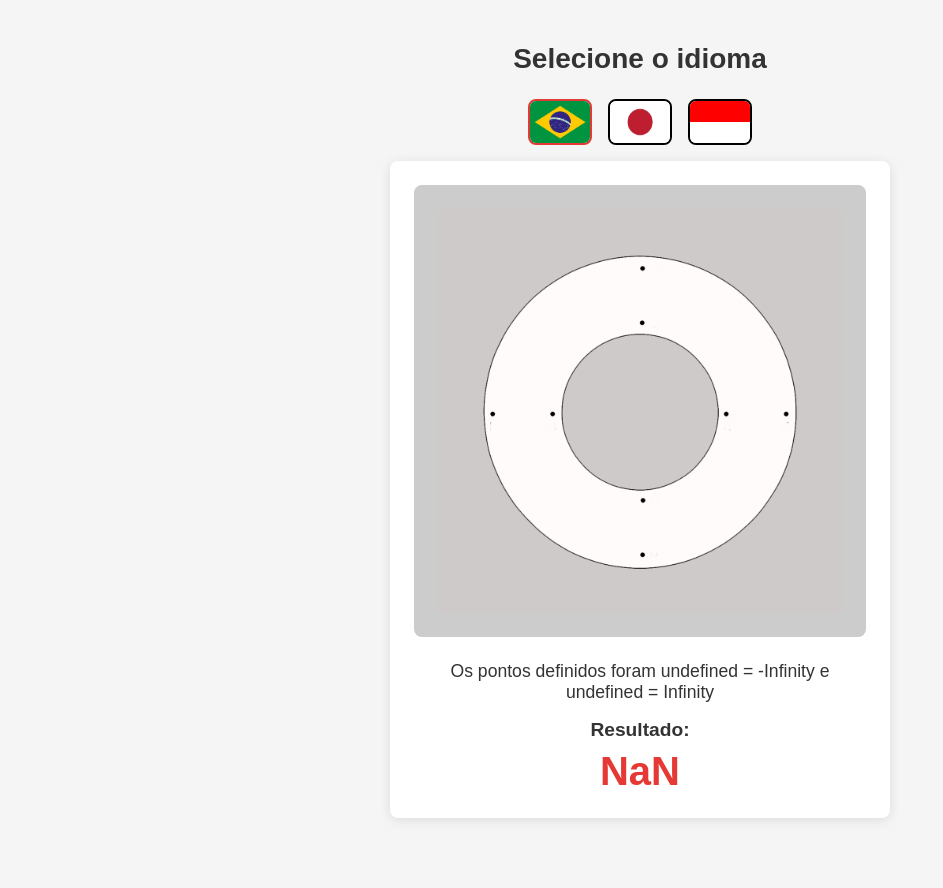
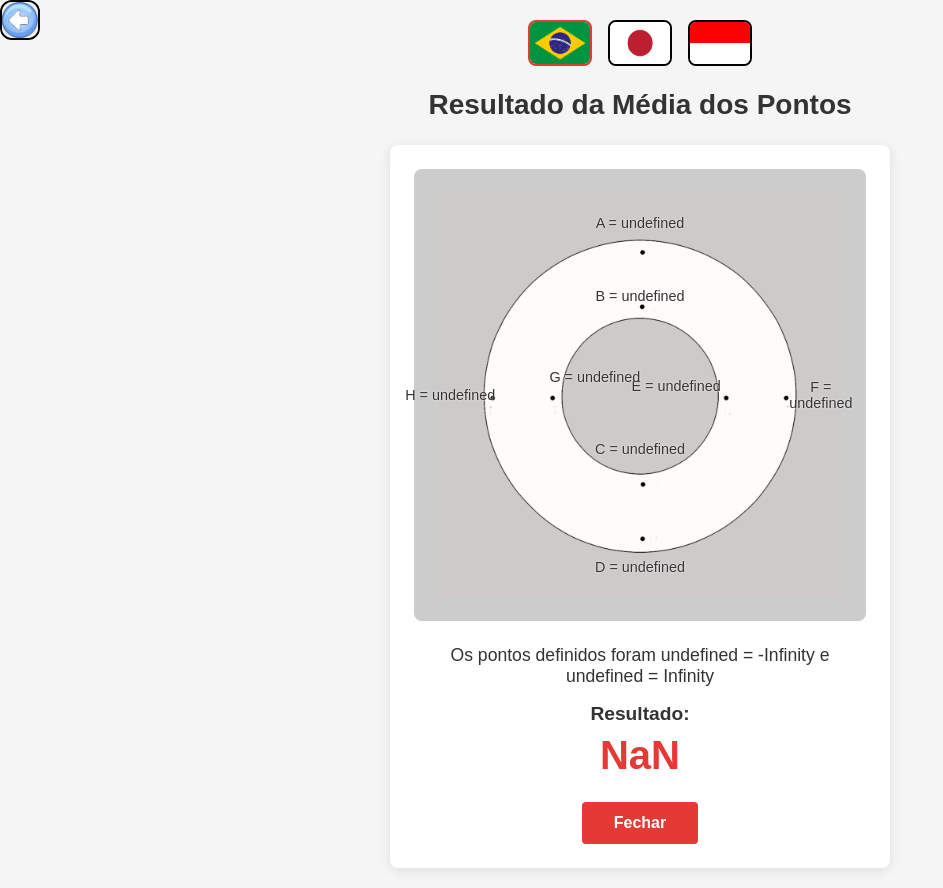
Before and after one commit to robertotuji/doramu_media_point, a plain HTML site: page pagina2.html in a window 1280 px wide. Shown: the whole page, without its empty margins (0-943 px from the left). Before the commit the page ends 838 px from the top, so only its background shows below. Drawn offline with Linux system fonts and the light colour scheme.

Commit message:
Add files via upload

```diff
--- a/pagina2.html
+++ b/pagina2.html
@@ -5,6 +5,12 @@
   <meta name="viewport" content="width=device-width, initial-scale=1.0"/>
   <title>Resultado da Média dos Pontos</title>
   <link rel="manifest" href="manifest.json"/>
+  <meta name="theme-color" content="#ff8800"/>
+  <link rel="apple-touch-icon" href="app-icon.png" sizes="180x180"/>
+  <meta name="apple-mobile-web-app-capable" content="yes"/>
+  <meta name="apple-mobile-web-app-status-bar-style" content="black-translucent"/>
+  <meta name="apple-mobile-web-app-title" content="Calc-Média"/>
+
   <style>
     :root {
       --primary-color: #e53935;
@@ -12,64 +18,62 @@
       --text-dark: #333;
       --shadow: rgba(0,0,0,0.1);
     }
-    * { box-sizing: border-box; }
+    * { box-sizing:border-box }
     body {
-      margin: 0; padding: 20px;
-      font-family: Arial, sans-serif;
-      background: var(--bg-light);
-      color: var(--text-dark);
-      text-align: center;
+      margin:0; padding:20px;
+      font-family:Arial,sans-serif;
+      background:var(--bg-light);
+      color:var(--text-dark);
+      text-align:center;
+      position:relative;
     }
     #language-switcher {
-      display: flex;
-      justify-content: center;
-      gap: 16px;
-      margin-bottom: 16px;
+      display:flex;
+      justify-content:center;
+      gap:16px;
+      margin-bottom:16px;
     }
-    #language-switcher img {
-      width: 64px;
-      cursor: pointer;
-      border-radius: 8px;
-      border: 2px solid #000;
-      transition: border-color 0.2s;
+    img.flag {
+      width:64px; cursor:pointer;
+      border:2px solid #000; border-radius:8px;
     }
-    #language-switcher img.selected {
-      border-color: var(--primary-color);
+    img.flag.selected { border-color:var(--primary-color); }
+    .icon-btn {
+      width:40px; height:40px;
+      position:absolute; top:0;
+      background:#fff; border:2px solid #000;
+      border-radius:12px;
+      display:flex; align-items:center; justify-content:center;
+      cursor:pointer;
     }
-    #langTitle {
-      font-size: 1.75em;
-      margin-bottom: 24px;
-      font-weight: 600;
+    #btn-back  { left:0;  }
+    /* close foi removido */
+
+    h2#langTitle {
+      font-size:1.75em; margin-bottom:24px; font-weight:600;
     }
     .container {
-      max-width: 500px;
-      margin: 0 auto;
-      background: #fff;
-      padding: 24px;
-      border-radius: 8px;
-      box-shadow: 0 2px 12px var(--shadow);
+      max-width:500px; margin:0 auto;
+      background:#fff; padding:24px;
+      border-radius:8px; box-shadow:0 2px 12px var(--shadow);
     }
     .diagram {
-      position: relative;
-      background: #ccc;
-      border-radius: 8px;
-      padding: 24px;
-      margin-bottom: 24px;
+      position:relative;
+      background:#ccc;
+      border-radius:8px;
+      padding:24px; margin-bottom:24px;
     }
     .diagram img {
-      width: 100%;
-      height: auto;
-      display: block;
+      width:100%; height:auto; display:block;
     }
     .label {
-      position: absolute;
-      font-size: 0.9em;
-      color: var(--text-dark);
-      text-shadow: 0 0 2px #fff;
+      position:absolute; font-size:.9em;
+      text-shadow:0 0 2px #fff;
+      color:var(--text-dark);
     }
     .label.red {
-      color: var(--primary-color);
-      font-weight: bold;
+      color:var(--primary-color);
+      font-weight:bold;
     }
     .A { top:12%; left:50%; transform:translate(-50%,-50%); }
     .B { top:28%; left:50%; transform:translate(-50%,-50%); }
@@ -78,38 +82,45 @@
     .E { top:48%; left:58%; transform:translate(-50%,-50%); }
     .F { top:50%; left:90%; transform:translate(-50%,-50%); }
     .G { top:46%; left:40%; transform:translate(-50%,-50%); }
-    .H { top:50%; left:8%; transform:translate(-50%,-50%); }
+    .H { top:50%; left:8%;  transform:translate(-50%,-50%); }
+
     .summary {
-      font-size: 1.1em;
-      margin-bottom: 16px;
-      font-weight: 500;
+      font-size:1.1em; margin-bottom:16px;
     }
     .result-title {
-      font-size: 1.2em;
-      margin-bottom: 8px;
-      font-weight: 600;
+      font-size:1.2em; margin-bottom:8px; font-weight:600;
     }
     .result {
-      font-size: 2.5em;
-      color: var(--primary-color);
-      font-weight: 700;
-      margin-bottom: 0;
+      font-size:2.5em; color:var(--primary-color);
+      font-weight:700; margin:0;
+    }
+    button {
+      margin-top:24px;
+      padding:12px 32px;
+      font-size:1em; font-weight:600;
+      color:#fff; background:var(--primary-color);
+      border:none; border-radius:4px;
+      cursor:pointer;
     }
     @media(max-width:520px) {
-      #language-switcher img { width:48px; }
+      img.flag { width:48px; }
       .container, .diagram { padding:16px; }
-      #langTitle { font-size:1.5em; }
-      .result { font-size:2em; }
+      h2#langTitle { font-size:1.5em;}
+      .result { font-size:2em;}
     }
   </style>
 </head>
 <body>
-  <h2 id="langTitle">Selecione o idioma</h2>
+
   <div id="language-switcher">
-    <img src="brazil.png" alt="Português" id="flag-pt" onclick="selectLang('pt')"/>
-    <img src="japan.png"  alt="日本語"     id="flag-ja" onclick="selectLang('ja')"/>
-    <img src="indonesia.png" alt="Bahasa Indonesia" id="flag-id" onclick="selectLang('id')"/>
+    <img src="back.png"    alt="Voltar"        class="icon-btn" id="btn-back" onclick="goBack()"/>
+    <img src="brazil.png"  alt="Português"     class="flag"     id="flag-pt" onclick="selectLang('pt')"/>
+    <img src="japan.png"   alt="日本語"         class="flag"     id="flag-ja" onclick="selectLang('ja')"/>
+    <img src="indonesia.png" alt="Bahasa Indonesia" class="flag" id="flag-id" onclick="selectLang('id')"/>
+    <!-- botão close removido -->
   </div>
+
+  <h2 id="langTitle">Resultado da Média dos Pontos</h2>
 
   <div class="container">
     <div class="diagram">
@@ -123,71 +134,76 @@
       <span id="lblG" class="label G"></span>
       <span id="lblH" class="label H"></span>
     </div>
-    <div class="summary" id="summary"></div>
+
+    <div class="summary"    id="summary"></div>
     <div class="result-title" id="resLabel"></div>
-    <div class="result" id="result"></div>
+    <div class="result"     id="result"></div>
+
+    <button onclick="goBack()">Fechar</button>
   </div>
 
   <script>
     const texts2 = {
       pt: {
-        langTitle: 'Selecione o idioma',
+        langTitle: 'Resultado da Média dos Pontos',
         res: 'Resultado:',
-        summary: (max,min,Lmax,Lmin) =>
-          `Os pontos definidos foram ${Lmax} = ${max} e ${Lmin} = ${min}`
+        summary: (max,min,Lmax,Lmin)=>
+          `Os pontos definidos foram ${Lmax} = ${max} e ${Lmin} = ${min}`,
+        btnClose: 'Fechar'
       },
       ja: {
-        langTitle: '言語を選択',
+        langTitle: '平均結果',
         res: '結果:',
-        summary: (max,min,Lmax,Lmin) =>
-          `設定された点は ${Lmax} = ${max} と ${Lmin} = ${min}`
+        summary: (max,min,Lmax,Lmin)=>
+          `設定された点は ${Lmax} = ${max} と ${Lmin} = ${min}`,
+        btnClose: '閉じる'
       },
       id: {
-        langTitle: 'Pilih bahasa',
+        langTitle: 'Hasil Rata-Rata Titik',
         res: 'Hasil:',
-        summary: (max,min,Lmax,Lmin) =>
-          `Titik yang ditentukan adalah ${Lmax} = ${max} dan ${Lmin} = ${min}`
+        summary: (max,min,Lmax,Lmin)=>
+          `Titik yang ditentukan adalah ${Lmax} = ${max} dan ${Lmin} = ${min}`,
+        btnClose: 'Tutup'
       }
     };
 
     function selectLang(lang) {
       sessionStorage.setItem('lang', lang);
-      document.querySelectorAll('#language-switcher img')
-        .forEach(img => img.classList.remove('selected'));
-      document.getElementById('flag-' + lang).classList.add('selected');
+      document.querySelectorAll('img.flag').forEach(f=>f.classList.remove('selected'));
+      document.getElementById(`flag-${lang}`).classList.add('selected');
       document.getElementById('langTitle').textContent = texts2[lang].langTitle;
-      document.getElementById('resLabel').textContent   = texts2[lang].res;
-      const { max,min,Lmax,Lmin } = window._calcInfo;
-      document.getElementById('summary').textContent =
-        texts2[lang].summary(max,min,Lmax,Lmin);
+      document.getElementById('resLabel').textContent = texts2[lang].res;
+      document.querySelector('button').textContent = texts2[lang].btnClose;
     }
 
-    window.addEventListener('DOMContentLoaded', () => {
+    function goBack(){
+      sessionStorage.removeItem('points');
+      window.location.href = 'index.html';
+    }
+
+    window.addEventListener('DOMContentLoaded', ()=>{
       const lang = sessionStorage.getItem('lang') || 'pt';
       const keys = ['A','B','C','D','E','F','G','H'];
-      const pts  = JSON.parse(sessionStorage.getItem('points') || '[]');
-      const max  = Math.max(...pts), min = Math.min(...pts);
-      const avg  = (max + min) / 2;
-      const idxMax = pts.indexOf(max), idxMin = pts.indexOf(min);
-      const Lmax = keys[idxMax], Lmin = keys[idxMin];
-      window._calcInfo = { max, min, Lmax, Lmin };
-
-      pts.forEach((v,i) => {
-        const el = document.getElementById('lbl' + keys[i]);
-        if (i === idxMax || i === idxMin) {
-          el.innerHTML = `${keys[i]} = <strong>${v}</strong>`;
+      const pts = JSON.parse(sessionStorage.getItem('points')||'[]');
+      const max = Math.max(...pts), min = Math.min(...pts);
+      const iMax = pts.indexOf(max), iMin = pts.indexOf(min);
+      const Lmax = keys[iMax], Lmin = keys[iMin];
+      keys.forEach((k,i)=>{
+        const el = document.getElementById('lbl'+k);
+        const v  = pts[i];
+        el.textContent = `${k} = ${v}`;
+        if(i===iMax||i===iMin){
           el.classList.add('red');
-        } else {
-          el.textContent = `${keys[i]} = ${v}`;
         }
       });
-
-      const absAvg = Math.abs(avg).toFixed(1).replace('.', ',');
-      document.getElementById('result').textContent =
-        (avg < 0 ? '–' : '') + absAvg;
-
+      const avg = (max+min)/2;
+      const txt = Math.abs(avg).toFixed(1).replace('.', ',');
+      document.getElementById('result').textContent = (avg<0?'–':'')+txt;
+      document.getElementById('summary').textContent = texts2[lang].summary(max,min,Lmax,Lmin);
       selectLang(lang);
     });
   </script>
+
+  <script src="service-worker.js"></script>
 </body>
 </html>
```
